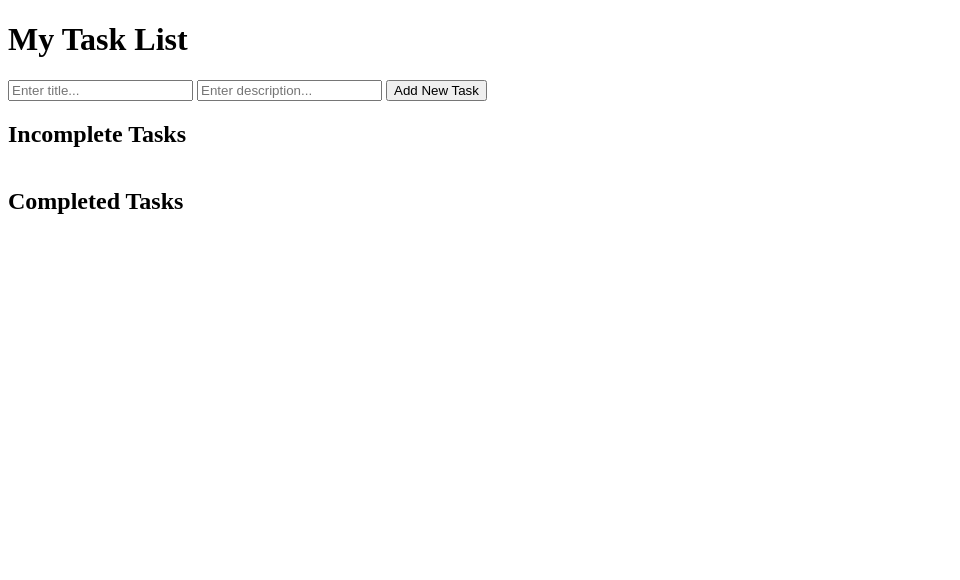
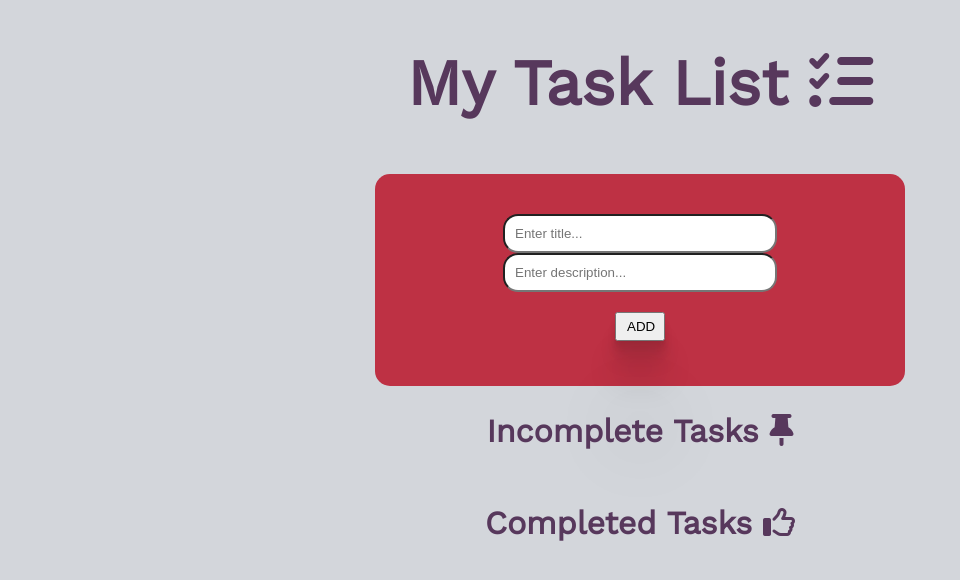
Before and after one commit to mlaystrom/fullStackApp, a plain HTML site: page ExampleClient/index.html in a window 1280 px wide. Shown: the whole page, without its empty margins (0-960 px from the left). Drawn offline with nearby package versions, Linux system fonts and the light colour scheme.

Commit message:
added some styling

```diff
--- a/ExampleClient/index.html
+++ b/ExampleClient/index.html
@@ -6,25 +6,42 @@
     <meta name="viewport" content="width=device-width, initial-scale=1.0" />
     <title>Task List Client</title>
     <link rel="stylesheet" href="./styles.css" />
+    <script
+      src="https://kit.fontawesome.com/27fb428e89.js"
+      crossorigin="anonymous"
+    ></script>
+    <link rel="preconnect" href="https://fonts.googleapis.com" />
+    <link rel="preconnect" href="https://fonts.gstatic.com" crossorigin />
+    <link
+      href="https://fonts.googleapis.com/css2?family=Dancing+Script:wght@700&family=Source+Sans+Pro&family=Work+Sans&display=swap"
+      rel="stylesheet"
+    />
   </head>
   <body onload="getData()">
-    <h1>My Task List</h1>
+    <h1>My Task List <i class="fa-solid fa-list-check"></i></h1>
 
-    <div>
+    <div id="taskForm">
       <form onsubmit="handleSubmit(event)">
-        <input type="text" name="title" placeholder="Enter title..." required />
         <input
           type="text"
+          id="title-input"
+          name="title"
+          placeholder="Enter title..."
+          required
+        />
+        <input
+          type="text"
+          id="description-input"
           name="description"
           placeholder="Enter description..."
         />
-        <button type="submit">Add New Task</button>
+        <button type="submit">ADD</button>
       </form>
     </div>
-    <h2>Incomplete Tasks</h2>
+    <h2>Incomplete Tasks <i class="fa-solid fa-thumbtack"></i></h2>
     <div id="task-container"></div>
 
-    <h2>Completed Tasks</h2>
+    <h2>Completed Tasks <i class="fa-regular fa-thumbs-up"></i></h2>
     <div id="completed-tasks-container"></div>
 
     <script src="./script.js"></script>
--- a/ExampleClient/styles.css
+++ b/ExampleClient/styles.css
@@ -1,3 +1,50 @@
+body {
+  font-family: "Work Sans", sans-serif;
+  background: #d3d6db;
+}
+
+h1 {
+  font-size: 64px;
+  line-height: 81px;
+  text-align: center;
+  color: #57385c;
+}
+h2 {
+  font-size: 32px;
+  text-align: center;
+  color: #57385c;
+}
+form {
+  width: 1000px;
+  max-width: 470px;
+  margin: 50px auto 20px;
+  padding: 40px 30px 25px 30px;
+  border-radius: 15px;
+  background: #be3144;
+}
+input {
+  display: flex;
+  margin: 0 auto;
+  width: 250px;
+  padding: 10px;
+  border-radius: 15px;
+}
+button {
+  display: flex;
+  margin: 20px auto;
+  width: 50px;
+  padding: 5px 10px;
+  cursor: pointer;
+  box-shadow: 0 2.8px 2.2px rgba(0, 0, 0, 0.034),
+    0 6.7px 5.3px rgba(0, 0, 0, 0.048), 0 12.5px 10px rgba(0, 0, 0, 0.06),
+    0 22.3px 17.9px rgba(0, 0, 0, 0.072), 0 41.8px 33.4px rgba(0, 0, 0, 0.086),
+    0 100px 80px rgba(0, 0, 0, 0.12);
+}
+button:hover {
+  color: #d3d6db;
+  background: #303841;
+}
+
 /* Id of task-container*/
 #task-container,
 #completed-tasks-container {
@@ -14,12 +61,15 @@
   width: calc(33.33333% - 0.5rem);
   border: solid 1px rgb(65, 62, 62);
   margin-bottom: 0.5rem;
-  background-color: rgb(192, 179, 179);
+  background-color: #303841;
   padding: 0.5rem;
+  color: #d3d6db;
 }
 
 .task.completed {
   text-decoration: line-through;
+  background-color: #303841;
+  color: #d3d6db;
 }
 
 .task > h3 {
```
